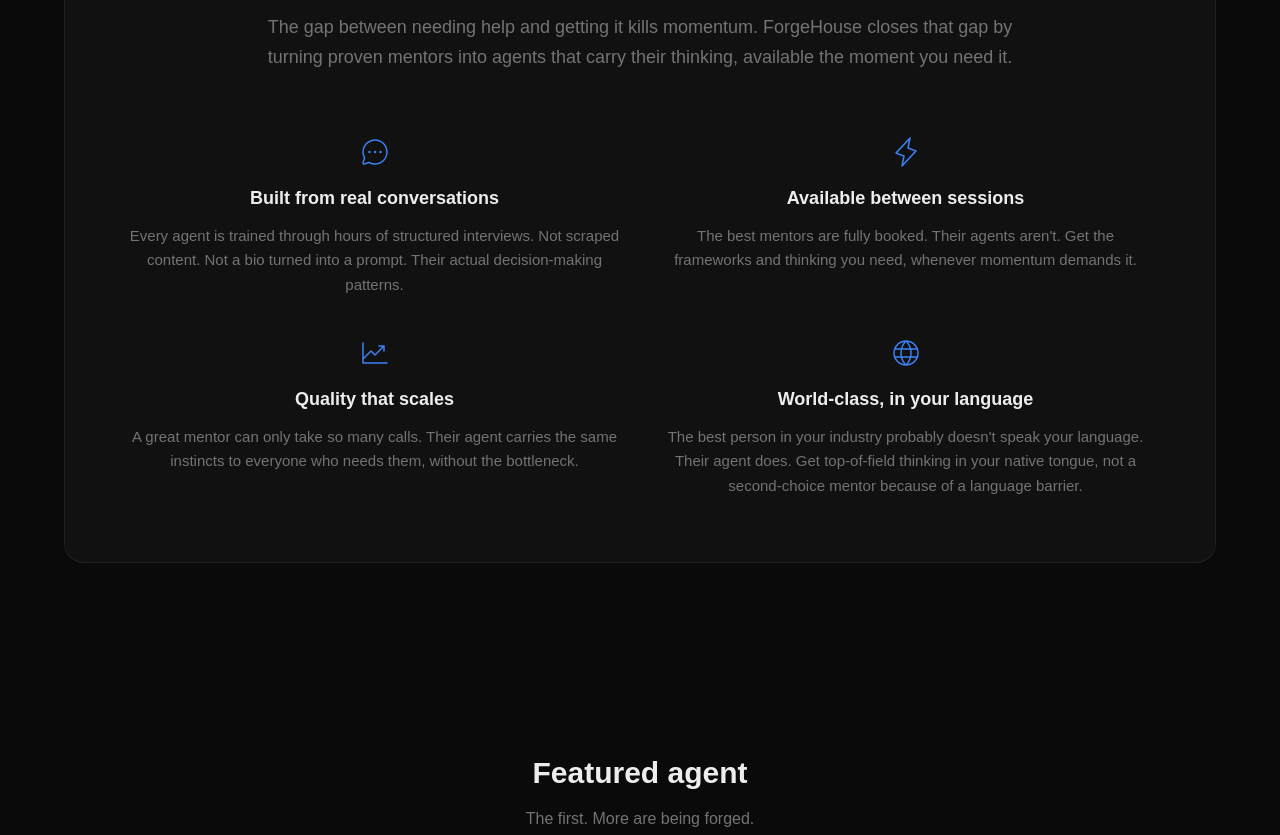
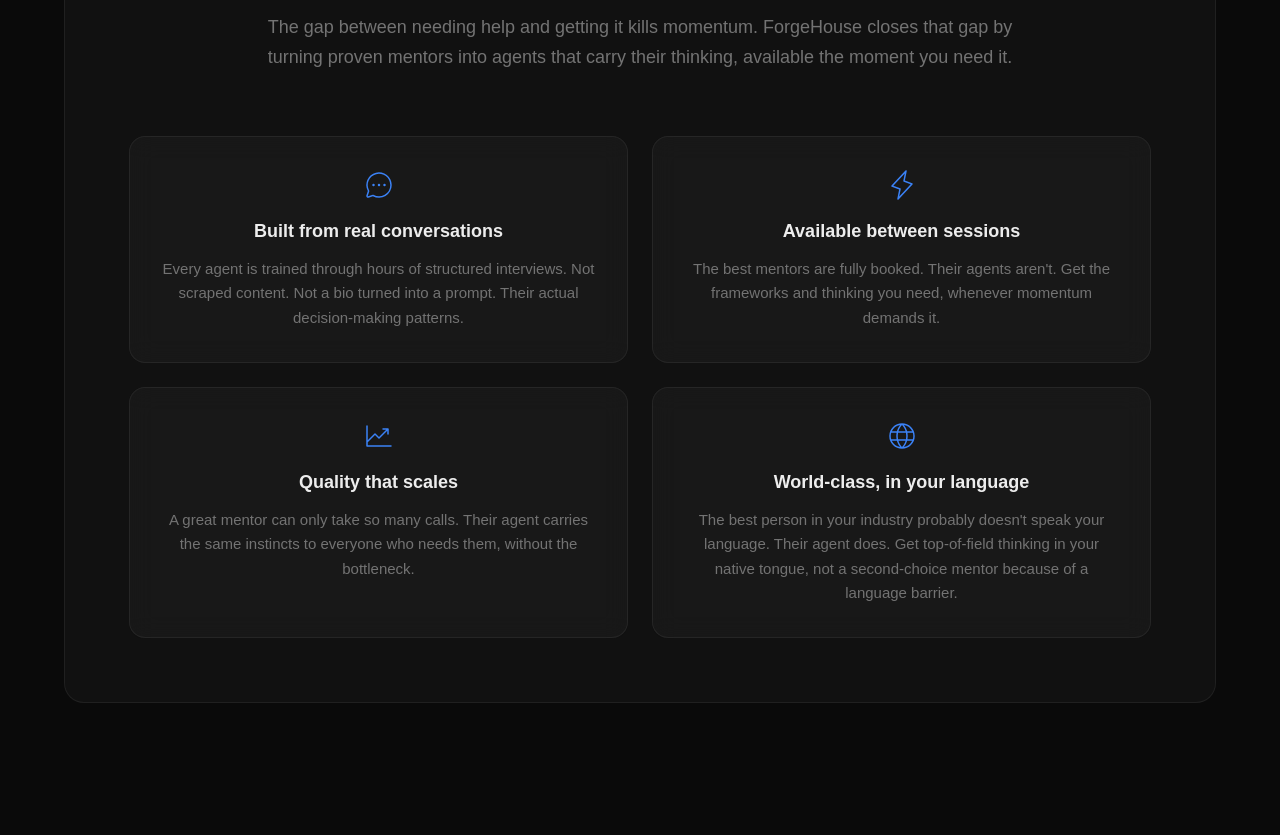
Before and after one commit to Apex-Sudo/forgehouse-site, a Next.js app: page / in a window 1280 px wide. Shown: the part 2060-2895 px from the top of the page. Built offline with nearby package versions, Linux system fonts and the light colour scheme.

Commit message:
trust points: individual glass cards for scannability

```diff
--- a/package.json
+++ b/package.json
@@ -10,6 +10,7 @@
   "dependencies": {
     "@anthropic-ai/sdk": "^0.78.0",
     "@phosphor-icons/react": "^2.1.10",
+    "@upstash/redis": "^1.36.2",
     "next": "16.1.6",
     "react": "19.2.3",
     "react-dom": "19.2.3",
--- a/src/app/page.tsx
+++ b/src/app/page.tsx
@@ -97,9 +97,9 @@
             ForgeHouse closes that gap by turning proven mentors into agents
             that carry their thinking, available the moment you need it.
           </p>
-          <div className="grid md:grid-cols-2 gap-10">
+          <div className="grid md:grid-cols-2 gap-6">
             {trustPoints.map((t) => (
-              <div key={t.title} className="text-center">
+              <div key={t.title} className="glass-card p-8 text-center">
                 <t.icon size={32} weight="light" className="mx-auto mb-4 text-[#3B82F6]" />
                 <h3 className="text-lg font-bold mb-3">{t.title}</h3>
                 <p className="text-muted leading-relaxed text-[15px]">{t.desc}</p>
```
Also changed, not shown: 1 other file (tests, documents, lock files or other folders).
